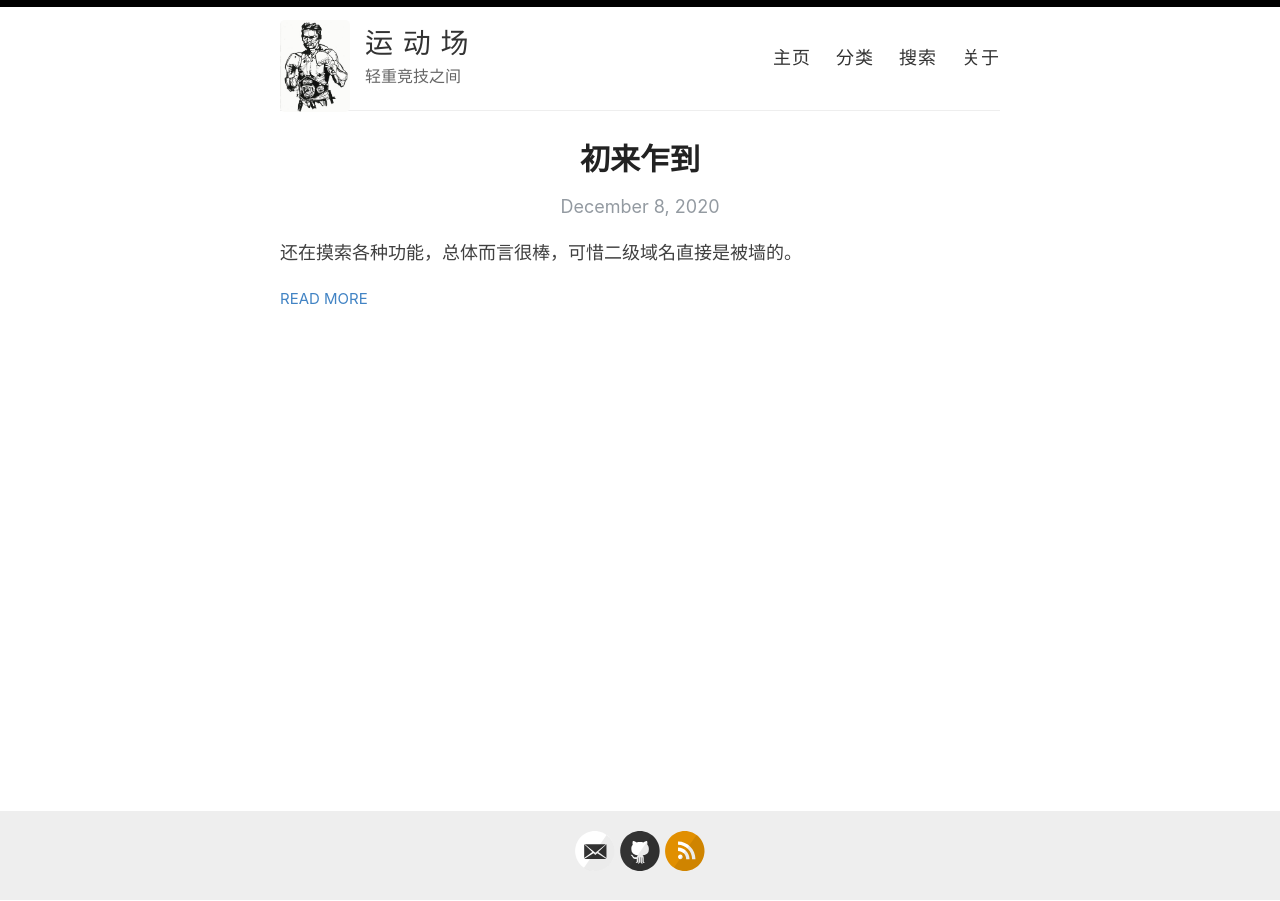
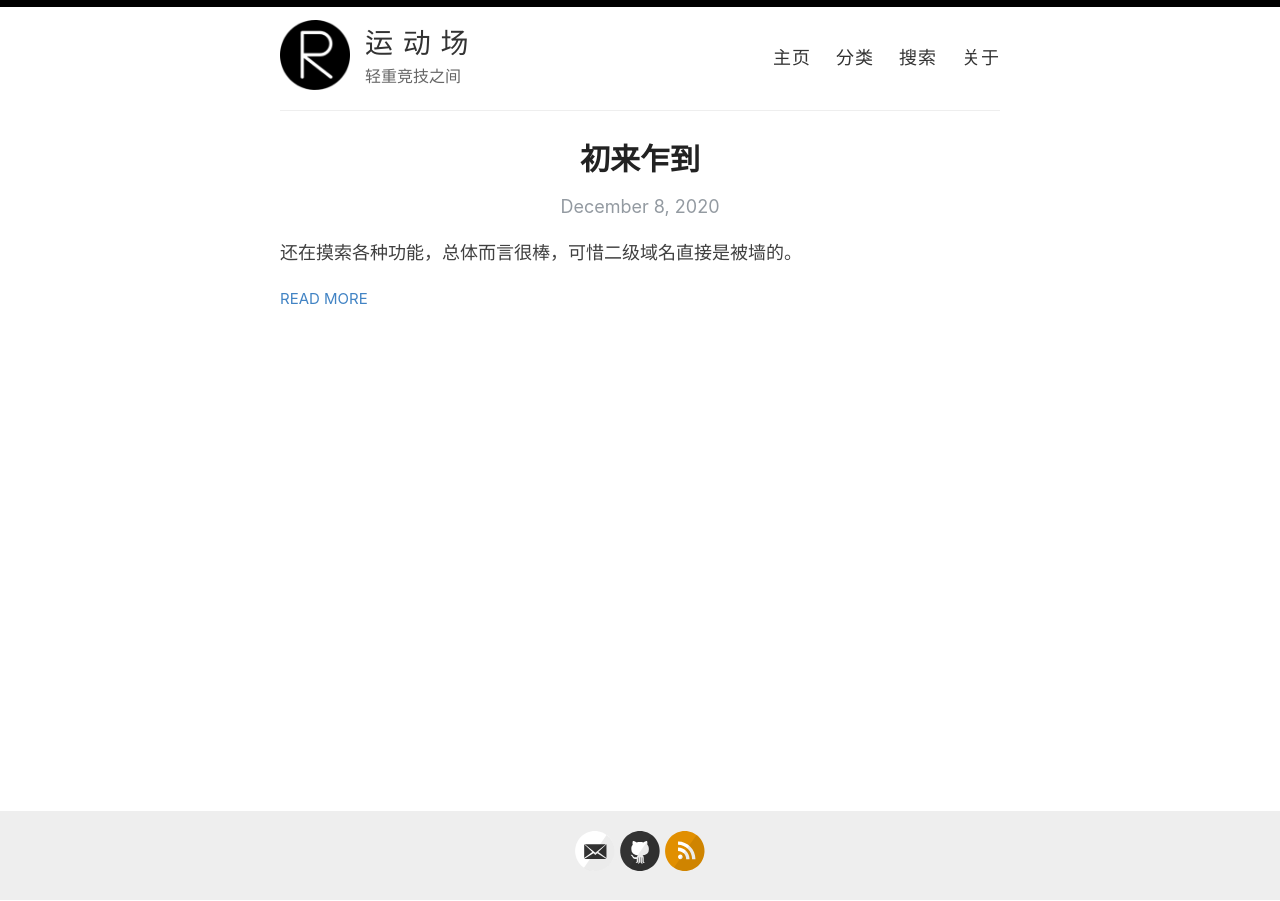
Before and after one commit to athletik/athletik.github.io, a Jekyll site: the page built from index.html, in a window 1280 px wide. Built offline with Jekyll 4.4.1, drawn with Linux system fonts in a browser that asks for light colours; the list of posts is cut into pages by our own code.

Commit message:
Update _config.yml

```diff
--- a/_config.yml
+++ b/_config.yml
@@ -12,7 +12,7 @@ author: Wei
 description: 轻重竞技之间
 
 # URL of your avatar or profile pic (you could use your GitHub profile pic)
-avatar: /images/duran.jpeg
+avatar: /images/reverie.png
 
 #
 # Flags below are optional
```
